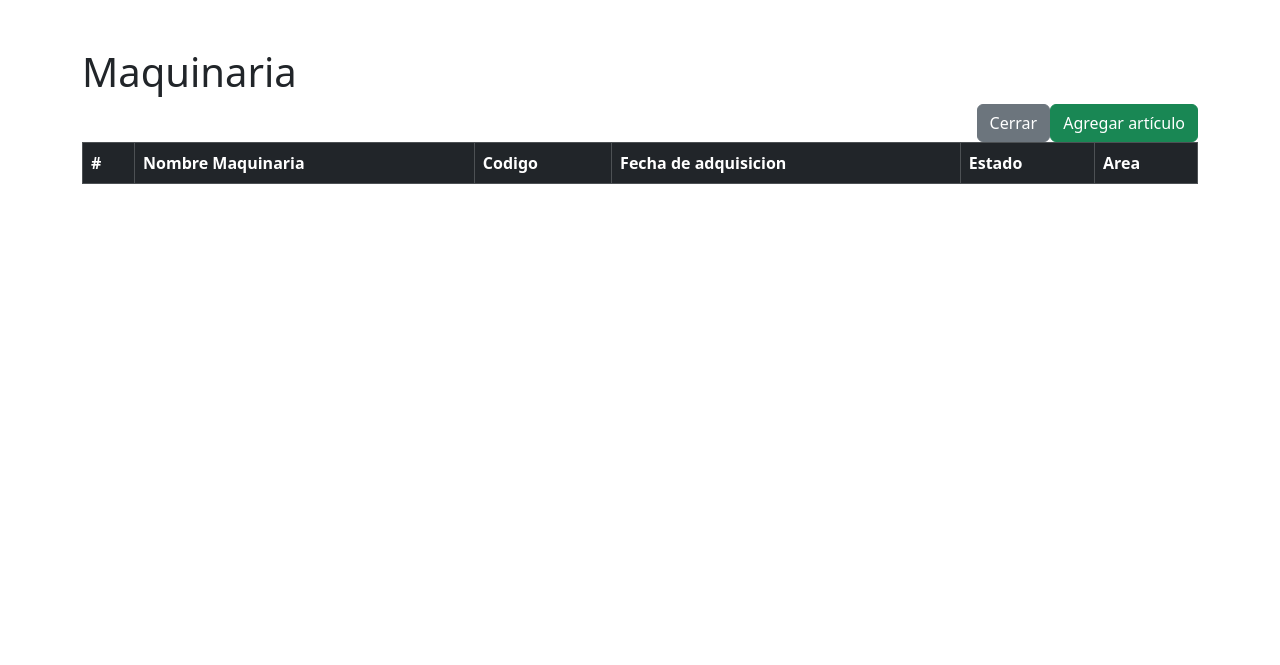
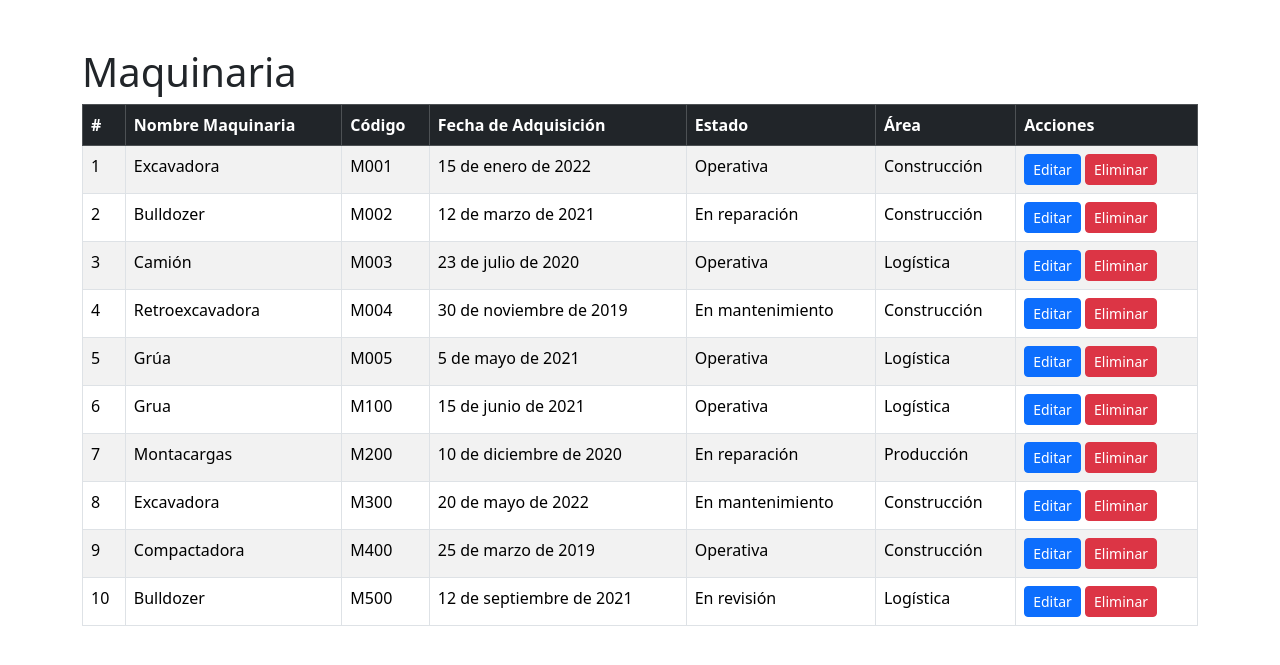
Before and after one commit to y-jeff/MineralManager, a Django app: page /maquinaria in a window 1280 px wide. Shown: the part 79-744 px from the top of the page. Run offline with Django 4.2, Linux system fonts and the light colour scheme; a user stored in the database is signed in; data comes from the database, SQL or seed files in the repository; both versions use the stored data as it was after the commit; lists and menus that the app fills with data are empty; some libraries are stand-ins or nearby versions.

Commit message:
poder ver maquinarias.

```diff
--- a/MineralApp/views.py
+++ b/MineralApp/views.py
@@ -674,4 +674,55 @@
 #maquinaria
 @login_required
 def maquinaria(request):
-    return render(request, "maquinaria.html")
+    maquinarias = Maquinaria.objects.all()
+    areas = Area.objects.all()
+
+    # Procesar la creación de nueva maquinaria
+    if request.method == 'POST' and 'crear' in request.POST:
+        nombre_maquinaria = request.POST.get('nombre_maquinaria')
+        codigo_maquinaria = request.POST.get('codigo_maquinaria')
+        fecha_adquisicion = request.POST.get('fecha_adquisicion')
+        estado = request.POST.get('estado')
+        area_id = request.POST.get('area')
+
+        if nombre_maquinaria and codigo_maquinaria and fecha_adquisicion and estado and area_id:
+            area = get_object_or_404(Area, id=area_id)
+            Maquinaria.objects.create(
+                nombre_maquinaria=nombre_maquinaria,
+                codigo_maquinaria=codigo_maquinaria,
+                fecha_adquisicion=fecha_adquisicion,
+                estado=estado,
+                area=area
+            )
+            messages.success(request, "Nueva maquinaria creada con éxito.")
+            return redirect('maquinaria')
+
+    # Procesar la edición de maquinaria existente
+    if request.method == 'POST' and 'editar_id' in request.POST:
+        maquinaria_id = request.POST.get('editar_id')
+        maquinaria = get_object_or_404(Maquinaria, id=maquinaria_id)
+
+        maquinaria.nombre_maquinaria = request.POST.get('nombre_maquinaria')
+        maquinaria.codigo_maquinaria = request.POST.get('codigo_maquinaria')
+        maquinaria.fecha_adquisicion = request.POST.get('fecha_adquisicion')
+        maquinaria.estado = request.POST.get('estado')
+        area_id = request.POST.get('area')
+        maquinaria.area = get_object_or_404(Area, id=area_id)
+        maquinaria.save()
+
+        messages.success(request, f"La maquinaria {maquinaria.nombre_maquinaria} fue actualizada con éxito.")
+        return redirect('maquinaria')
+
+    # Procesar la eliminación de maquinaria existente
+    if request.method == 'POST' and 'eliminar_id' in request.POST:
+        maquinaria_id = request.POST.get('eliminar_id')
+        maquinaria = get_object_or_404(Maquinaria, id=maquinaria_id)
+        maquinaria.delete()
+        messages.success(request, f"La maquinaria {maquinaria.nombre_maquinaria} fue eliminada con éxito.")
+        return redirect('maquinaria')
+
+    context = {
+        'maquinarias': maquinarias,
+        'areas': areas,
+    }
+    return render(request, "maquinaria.html", context)
--- a/templates/maquinaria.html
+++ b/templates/maquinaria.html
@@ -4,7 +4,7 @@
     {% load static %}
     <meta charset="UTF-8">
     <meta name="viewport" content="width=device-width, initial-scale=1.0">
-    <title>maquinaria - Mineral Manager</title>
+    <title>Maquinaria - Mineral Manager</title>
     <link rel="stylesheet" href="https://cdn.jsdelivr.net/npm/bootstrap@5.3.2/dist/css/bootstrap.min.css">
     <script src="https://kit.fontawesome.com/a076d05399.js" crossorigin="anonymous"></script>
     <link href="{% static 'CSS/index_style.css' %}" rel="stylesheet" />
@@ -31,13 +31,6 @@
                 </div>
             </div>
         </div>
-                 <!-- Dropdown de usuario -->
-                 <style>
-                    .dropdown-item.text-danger:hover {
-                      color: white !important;
-                      background-color: red !important;
-                    }
-                  </style>
         <div class="dropdown">
             <button class="btn btn-outline-light dropdown-toggle" type="button" id="userDropdown" data-bs-toggle="dropdown" aria-expanded="false">
                 {{ request.user.username }}
@@ -60,7 +53,7 @@
         <!-- Warning for low stock -->
         {% if advertencias %}
         <div class="alert alert-warning">
-            <strong>Advertencia:</strong> Hay maquinarias pendientes de mantenimiento
+            <strong>Advertencia:</strong> Hay maquinarias pendientes de mantenimiento.
         </div>
         {% endif %}
 
@@ -70,54 +63,67 @@
                 <tr>
                     <th>#</th>
                     <th>Nombre Maquinaria</th>
-                    <th>Codigo</th>
-                    <th>Fecha de adquisicion</th>
+                    <th>Código</th>
+                    <th>Fecha de Adquisición</th>
                     <th>Estado</th>
-                    <th>Area</th>
+                    <th>Área</th>
+                    <th>Acciones</th>
                 </tr>
             </thead>
-            <div class="modal-footer">
-                <button type="button" class="btn btn-secondary" data-bs-dismiss="modal">Cerrar</button>
-                <button type="submit" class="btn btn-success" name="crear">Agregar artículo</button>
-            </div>
             <tbody>
                 {% for maquinaria in maquinarias %}
+                <tr>
+                    <td>{{ forloop.counter }}</td>
+                    <td>{{ maquinaria.nombre_maquinaria }}</td>
+                    <td>{{ maquinaria.codigo_maquinaria }}</td>
+                    <td>{{ maquinaria.fecha_adquisicion }}</td>
+                    <td>{{ maquinaria.estado }}</td>
+                    <td>{{ maquinaria.area }}</td>
+                    <td>
+                        <button class="btn btn-primary btn-sm" data-bs-toggle="modal" data-bs-target="#editModal{{ maquinaria.id }}">Editar</button>
+                        <button class="btn btn-danger btn-sm" data-bs-toggle="modal" data-bs-target="#deleteModal{{ maquinaria.id }}">Eliminar</button>
+                    </td>
+                </tr>
+
                 <!-- Modal for editing -->
                 <div class="modal fade" id="editModal{{ maquinaria.id }}" tabindex="-1">
                     <div class="modal-dialog">
                         <div class="modal-content">
                             <form method="POST" action="?editar_id={{ maquinaria.id }}">
                                 {% csrf_token %}
+                                <div class="modal-header">
+                                    <h5 class="modal-title">Editar Maquinaria</h5>
+                                    <button type="button" class="btn-close" data-bs-dismiss="modal"></button>
+                                </div>
                                 <div class="modal-body">
-                                    <input type="hidden" name="editar" value="1">
                                     <div class="mb-3">
-                                        <label class="form-label">codigo maquinaria</label>
-                                        <input type="text" class="form-control" name="codigo_maquinaria" value="{{ maquinaria.codigo_maquinaria }}">
+                                        <label for="nombre_maquinaria" class="form-label">Nombre Maquinaria</label>
+                                        <input type="text" class="form-control" name="nombre_maquinaria" value="{{ maquinaria.nombre_maquinaria }}" required>
                                     </div>
                                     <div class="mb-3">
-                                        <label class="form-label">nombre maquinaria</label>
-                                        <input type="number" class="form-control" name="adquisicion" value="{{ maquinaria.nombre_maquinaria }}">
+                                        <label for="codigo_maquinaria" class="form-label">Código</label>
+                                        <input type="text" class="form-control" name="codigo_maquinaria" value="{{ maquinaria.codigo_maquinaria }}" required>
                                     </div>
                                     <div class="mb-3">
-                                        <label class="form-label">adquisicion</label>
-                                        <input type="number" class="form-control" name="adquisicion" value="{{ maquinaria.fecha_adquisicion }}">
+                                        <label for="fecha_adquisicion" class="form-label">Fecha de Adquisición</label>
+                                        <input type="date" class="form-control" name="fecha_adquisicion" value="{{ maquinaria.fecha_adquisicion|date:'Y-m-d' }}" required>
                                     </div>
                                     <div class="mb-3">
-                                        <label class="form-label">Estado</label>
-                                        <input type="number" class="form-control" name="Estado" value="{{ maquinaria.estado }}">
+                                        <label for="estado" class="form-label">Estado</label>
+                                        <input type="text" class="form-control" name="estado" value="{{ maquinaria.estado }}" required>
                                     </div>
                                     <div class="mb-3">
-                                        <label class="form-label">Area</label>
-                                        <select class="form-select" name="maquinaria" required>
-                                            {% for maquinaria in maquinarias %}
-                                                <option value="{{ maquinaria.id }}" {% if maquinaria.id == area.maquinaria.id %}selected{% endif %}>{{ maquinaria.area }}</option>
+                                        <label for="area" class="form-label">Área</label>
+                                        <select class="form-select" name="area" required>
+                                            {% for area in areas %}
+                                                <option value="{{ area.id }}" {% if area.id == maquinaria.area.id %}selected{% endif %}>{{ area.nombre_area }}</option>
                                             {% endfor %}
                                         </select>
                                     </div>
                                 </div>
                                 <div class="modal-footer">
                                     <button type="button" class="btn btn-secondary" data-bs-dismiss="modal">Cerrar</button>
-                                    <button type="submit" class="btn btn-primary">Guardar cambios</button>
+                                    <button type="submit" class="btn btn-primary">Guardar Cambios</button>
                                 </div>
                             </form>
                         </div>
@@ -125,14 +131,13 @@
                 </div>
 
                 <!-- Modal for deletion -->
-                <div class="modal fade" id="deleteModal{{ articulo.id }}" tabindex="-1">
+                <div class="modal fade" id="deleteModal{{ maquinaria.id }}" tabindex="-1">
                     <div class="modal-dialog">
                         <div class="modal-content">
                             <form method="POST" action="?eliminar_id={{ maquinaria.id }}">
                                 {% csrf_token %}
-                                <input type="hidden" name="eliminar" value="1">
                                 <div class="modal-header">
-                                    <h5 class="modal-title">Eliminar maquinaria</h5>
+                                    <h5 class="modal-title">Eliminar Maquinaria</h5>
                                     <button type="button" class="btn-close" data-bs-dismiss="modal"></button>
                                 </div>
                                 <div class="modal-body">
@@ -149,51 +154,7 @@
                 {% endfor %}
             </tbody>
         </table>
-
-        <!-- Modal for adding a new article -->
-        <div class="modal fade" id="addModal" tabindex="-1">
-            <div class="modal-dialog">
-                <div class="modal-content">
-                    <form method="POST" action="?crear=1">
-                        {% csrf_token %}
-                        <div class="modal-header">
-                            <h5 class="modal-title">Agregar maquinaria</h5>
-                            <button type="button" class="btn-close" data-bs-dismiss="modal"></button>
-                        </div>
-                        <div class="modal-body">
-                            <div class="mb-3">
-                                <label for="nombre" class="form-label">maquinaria</label>
-                                <input type="text" class="form-control" name="nombre_maquinaria" required>
-                            </div>
-                            <div class="mb-3">
-                                <label for="descripcion" class="form-label">codigo</label>
-                                <textarea class="form-control" name="codigo_maquinaria" rows="3" required></textarea>
-                            </div>
-                            <div class="mb-3">
-                                <label for="cantidad" class="form-label">fecha de adquisicion</label>
-                                <input type="number" class="form-control" name="fecha_adquisicion" required>
-                            </div>
-                            <div class="mb-3">
-                                <label for="cantidad" class="form-label">Estado</label>
-                                <input type="number" class="form-control" name="maquinaria.estado" required>
-                            </div>
-                            <div class="mb-3">
-                                <label class="form-label">area</label>
-                                <select class="form-select" name="maquinaria.area" required>
-                                    <option value="">Selecciona un area</option>
-                                    {% for maquinaria in maquinarias %}
-                                        <option value="{{ maquinaria.id }}">{{ maquinaria.nombre_maquinaria }}</option>
-                                    {% endfor %}
-                                </select>
-                            </div>
-                        </div>
-                    </form>
-                </div>
-            </div>
-        </div>
-
     </main>
-
     <script src="https://cdn.jsdelivr.net/npm/bootstrap@5.3.2/dist/js/bootstrap.bundle.min.js"></script>
 </body>
-    </main>
+</html>
```
Also changed, not shown: db.sqlite3. Lines whose indentation alone changed are shown as unchanged.
